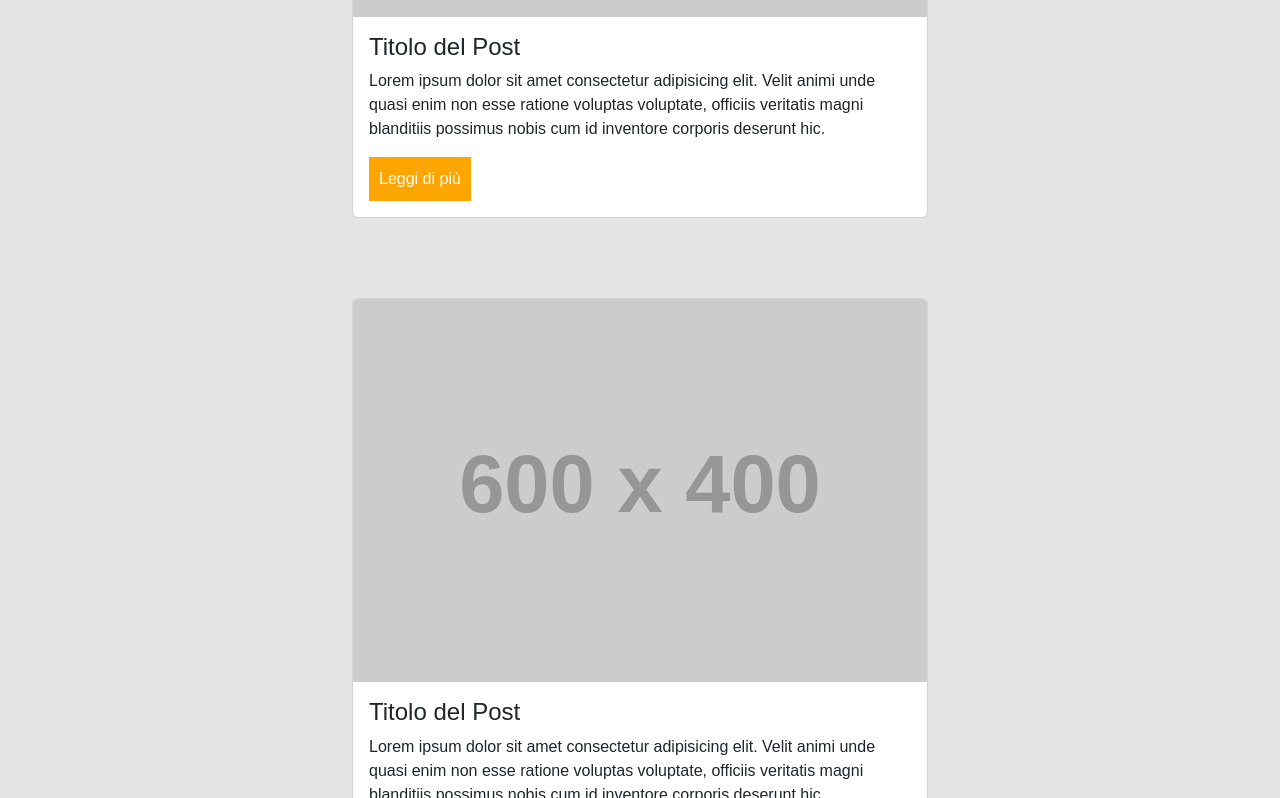
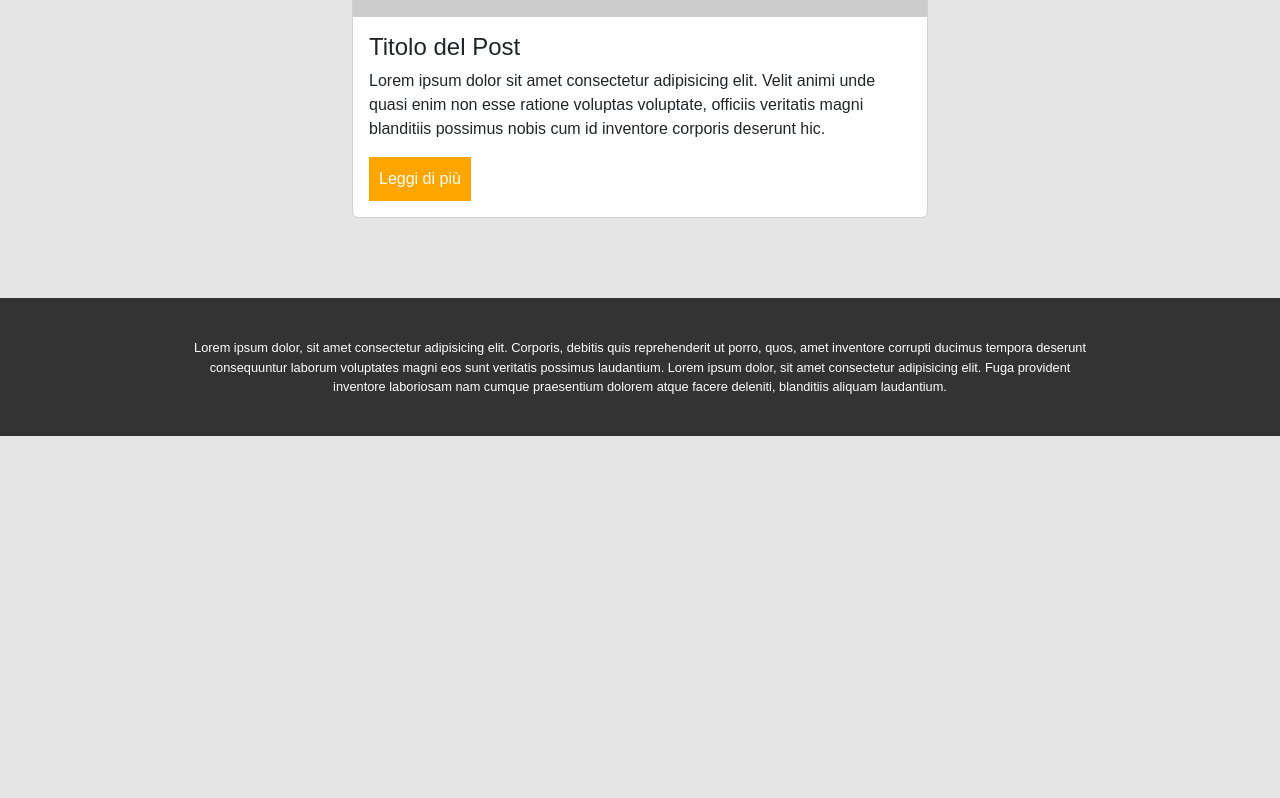
Before and after one commit to AndreaBeltramin/react-props, a React (Vite) app: page / in a window 1280 px wide. Shown: the part 1802-2600 px from the top of the page. After the commit the page ends 2238 px from the top, so only its background shows below. Built offline with nearby package versions, Linux system fonts and the light colour scheme.

Commit message:
filtro post published true

```diff
--- a/src/components/Main.jsx
+++ b/src/components/Main.jsx
@@ -5,7 +5,9 @@ export default function Main() {
 	return (
 		<main>
 			<div className="container">
-				{posts.map((post) => (
+				{posts
+					.filter((post) => post.published == true)
+					.map((post) => (
 						<Card
 							key={post.id}
 							id={post.id}
```
Lines whose indentation alone changed are shown as unchanged.
